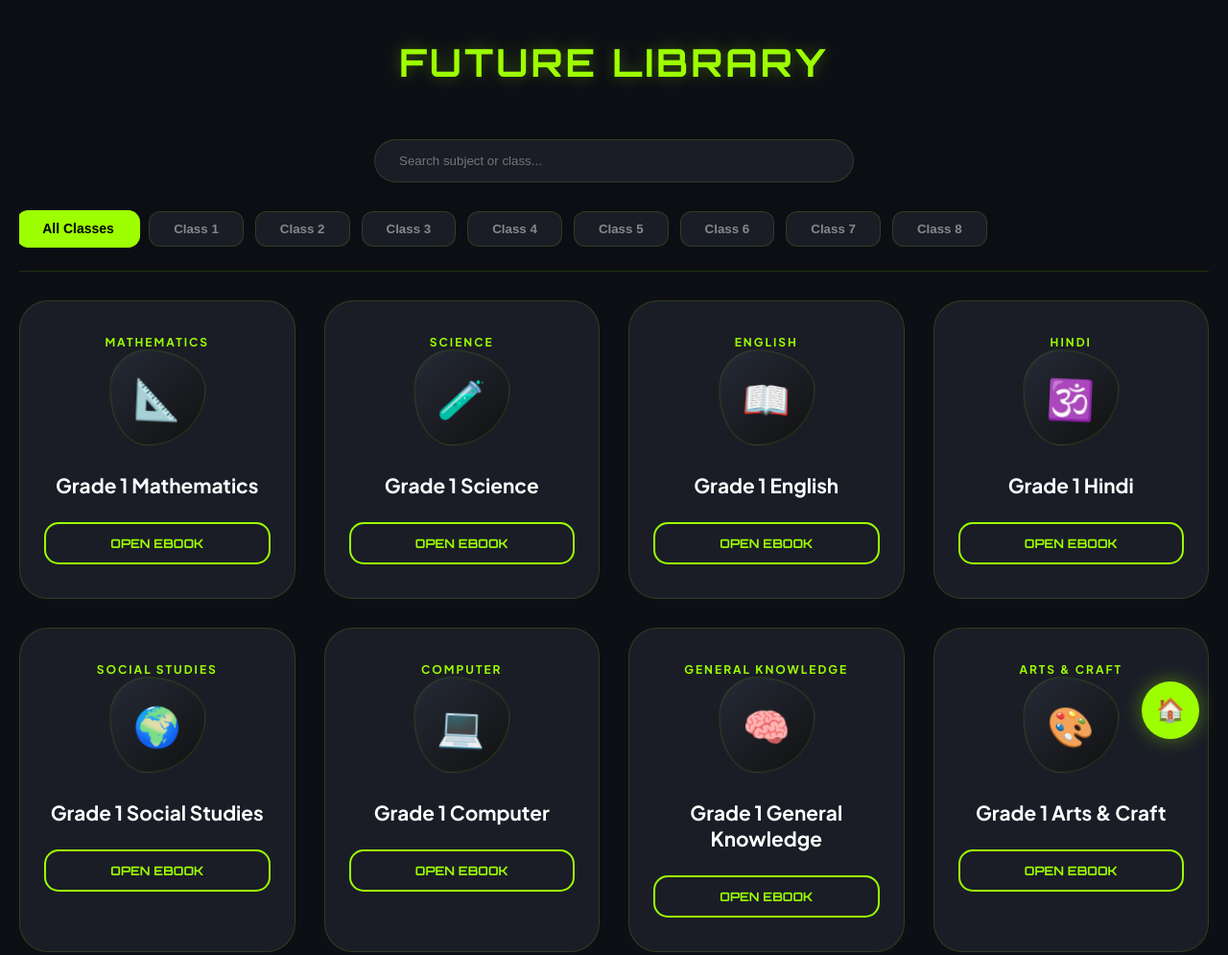
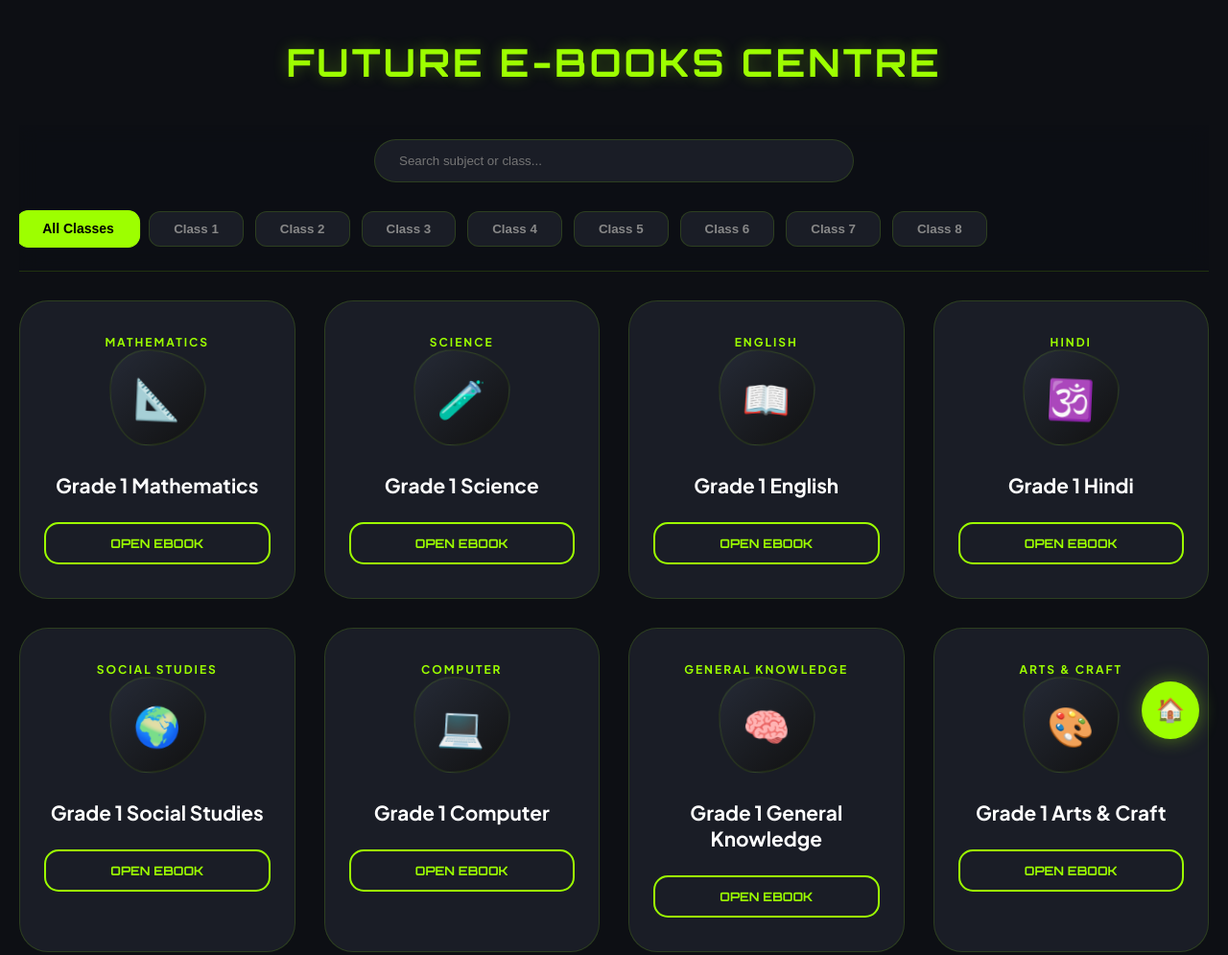
Before and after one commit to sparklingeyes9263-byte/E-books-store, a plain HTML site: page index.html in a window 1280 px wide. Shown: the top 995 px of the page at 96% size. Drawn offline with Linux system fonts and the light colour scheme.

Commit message:
Update header title and section name in index.html

```diff
--- a/index.html
+++ b/index.html
@@ -18,7 +18,7 @@
 
 
 <div class="container">
-    <header><h1>FUTURE LIBRARY</h1></header>
+    <header><h1>FUTURE E-BOOKS CENTRE </h1></header>
 
     <div class="sticky-nav">
         <div class="search-box">
```
